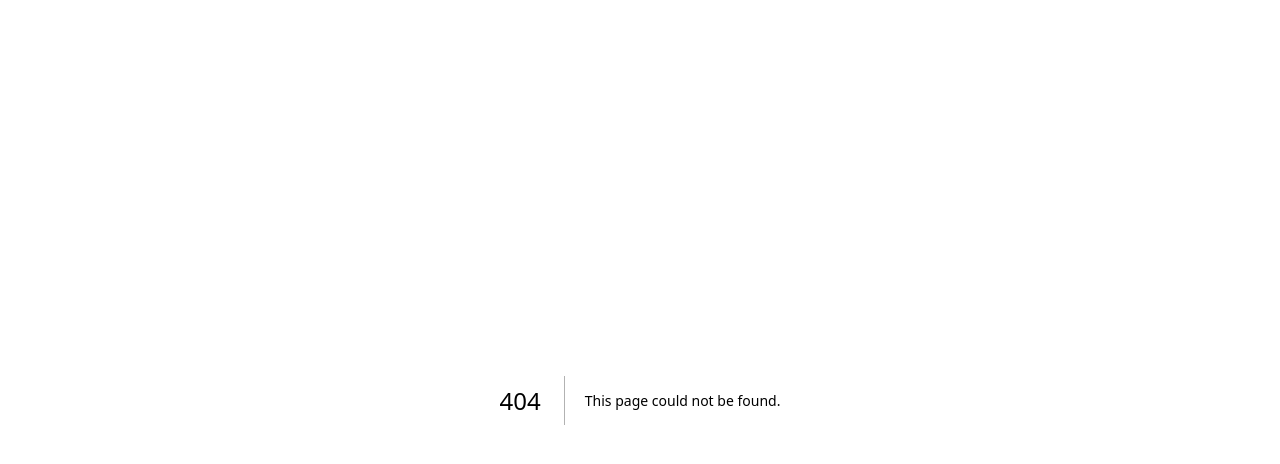
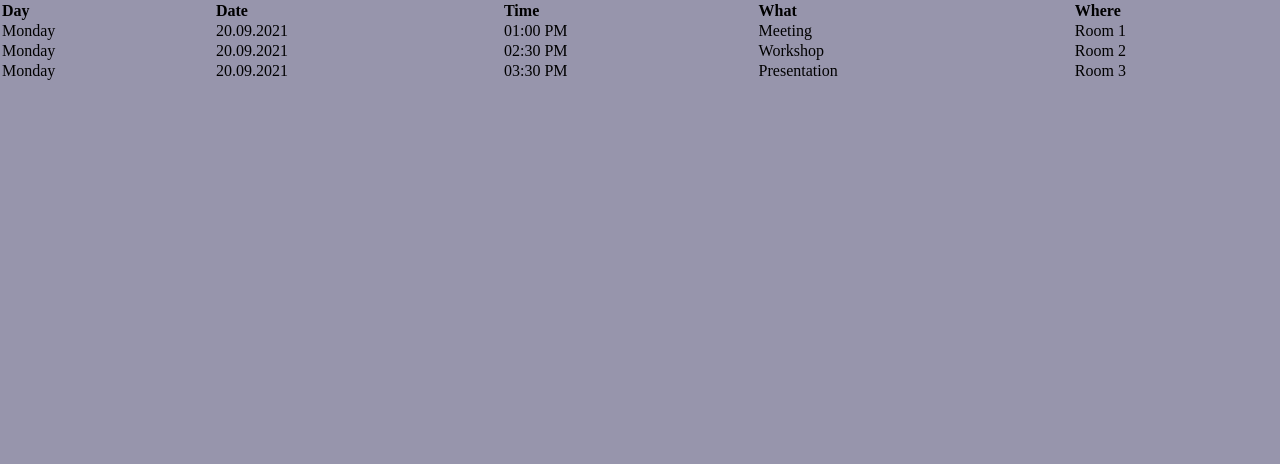
Before and after one commit to mikagitti/DailyPlanner, a Next.js app in the folder dailyplanner/: page /timetable in a window 1280 px wide. Before the commit this address had no page. Shown: the top 464 px of the page. Built offline with nearby package versions, Linux system fonts and the light colour scheme.

Commit message:
Added page for timetable with base configuration

```diff
--- /dev/null
+++ b/dailyplanner/src/app/timetable/page.tsx
@@ -0,0 +1,78 @@
+type scheduleType = {
+     date: Date;
+     event: string;
+     location: string;
+};
+
+const scheduleData: scheduleType[] = [
+     {
+          date: new Date("2021-09-20T13:00:00"),
+          event: "Meeting",
+          location: "Room 1",
+     },
+     {
+          date: new Date("2021-09-20T14:30:00"),
+          event: "Workshop",
+          location: "Room 2",
+     },
+     {
+          date: new Date("2021-09-20T15:30:00"),
+          event: "Presentation",
+          location: "Room 3",
+     },
+];
+
+export default function Timetable() {
+     return (
+          <div style={{}}>
+               <table style={{ width: "100%" }}>
+                    <thead>
+                         <tr style={{ textAlign: "left" }}>
+                              <th>Day</th>
+                              <th>Date</th>
+                              <th>Time</th>
+                              <th>What</th>
+                              <th>Where</th>
+                         </tr>
+                    </thead>
+                    <tbody>
+                         {scheduleData.map((item, index) => (
+                              <tr key={index}>
+                                   <td>{getWeekday(item.date)}</td>
+                                   <td>{formatDate(item.date)}</td>
+                                   <td>
+                                        {item.date.toLocaleTimeString([], {
+                                             hour: "2-digit",
+                                             minute: "2-digit",
+                                        })}
+                                   </td>
+                                   <td>{item.event}</td>
+                                   <td>{item.location}</td>
+                              </tr>
+                         ))}
+                    </tbody>
+               </table>
+          </div>
+     );
+
+     function formatDate(date: Date): string {
+          const year = date.getFullYear();
+          const month = (date.getMonth() + 1).toString().padStart(2, "0");
+          const day = date.getDate().toString().padStart(2, "0");
+          return `${day}.${month}.${year}`;
+     }
+
+     function getWeekday(date: Date): string {
+          const days = [
+               "Sunday",
+               "Monday",
+               "Tuesday",
+               "Wednesday",
+               "Thursday",
+               "Friday",
+               "Saturday",
+          ];
+          const dayIndex = date.getDay();
+          return days[dayIndex];
+     }
+}
```
